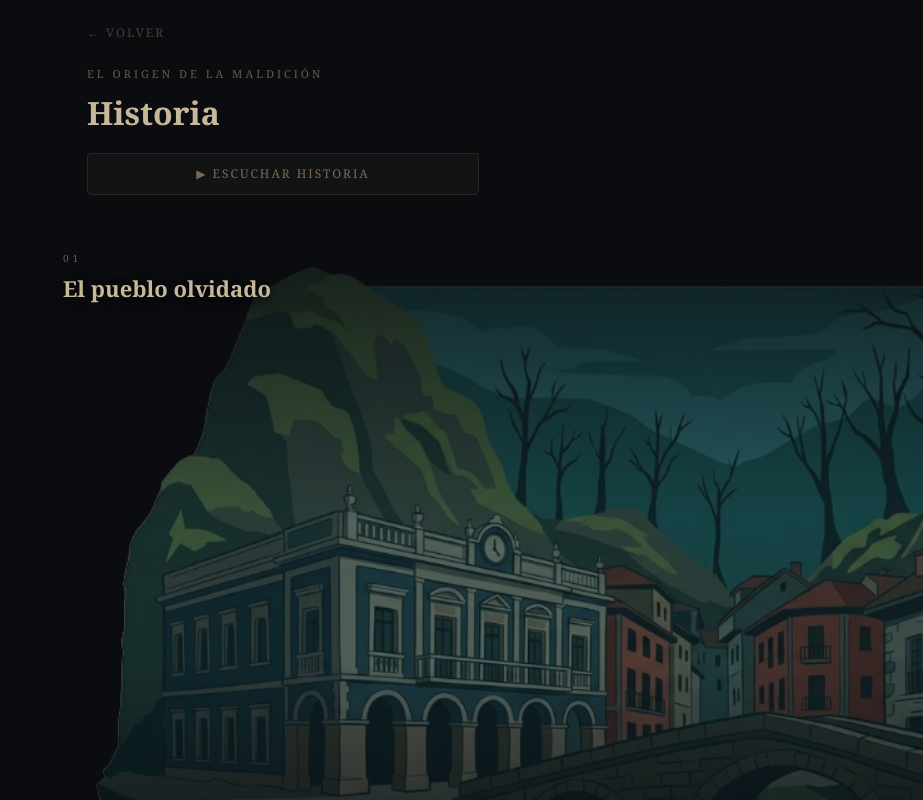
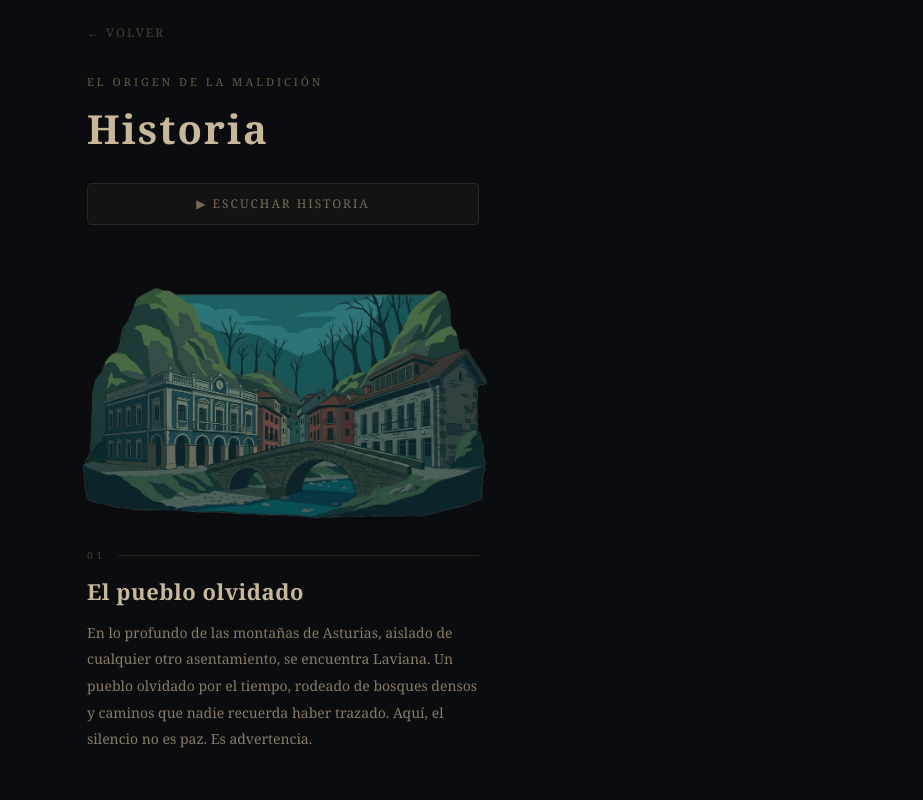
Before and after one commit to cousinho5/laviana, a React (Vite) app: page / in a window 1280 px wide. Both pictures are taken after a click on the button "HISTORIA". Shown: the top 800 px of the page, without its empty margins (357-1280 px from the left). Built offline with nearby package versions, Linux system fonts and the light colour scheme; no server answers.

Commit message:
historia v3

```diff
--- a/src/pages/Historia.tsx
+++ b/src/pages/Historia.tsx
@@ -47,91 +47,88 @@ const capitulos = [
 
 const textoCompleto = capitulos.map(c => `${c.titulo}. ${c.texto}`).join(' ')
 
-function CapituloItem({ cap, index }: { cap: typeof capitulos[0]; index: number }) {
+function useVisible() {
   const ref = useRef<HTMLDivElement>(null)
   const [visible, setVisible] = useState(false)
-
   useEffect(() => {
     const observer = new IntersectionObserver(
       ([entry]) => { if (entry.isIntersecting) setVisible(true) },
-      { threshold: 0.1 }
+      { threshold: 0.12 }
     )
     if (ref.current) observer.observe(ref.current)
     return () => observer.disconnect()
   }, [])
+  return { ref, visible }
+}
 
-  // Capítulo CON imagen — texto encima de la imagen
-  if (cap.imagen) {
+function CapituloConImagen({ cap, index }: { cap: typeof capitulos[0]; index: number }) {
+  const { ref, visible } = useVisible()
+
   return (
-      <div
-        ref={ref}
-        style={{
-          position: 'relative',
-          width: '100vw',
-          marginLeft: '-24px',
+    <div ref={ref} style={{ width: '100%' }}>
+
+      {/* Imagen que emerge de la oscuridad */}
+      <div style={{
+        width: '100%',
+        display: 'flex',
+        justifyContent: 'center',
+        marginBottom: '0px',
         opacity: visible ? 1 : 0,
-          transform: visible ? 'translateY(0)' : 'translateY(30px)',
-          transition: 'opacity 0.8s ease, transform 0.8s ease',
-        }}
-      >
-        {/* Imagen a ancho completo */}
+        transform: visible ? 'scale(1)' : 'scale(0.96)',
+        transition: 'opacity 1s ease, transform 1s ease',
+      }}>
         <img
-          src={cap.imagen}
+          src={cap.imagen!}
           alt={cap.titulo}
           style={{
             width: '100%',
             height: 'auto',
             display: 'block',
+            filter: 'brightness(0.95)',
           }}
         />
+      </div>
 
-        {/* Gradiente encima — oscuro arriba y abajo para el texto */}
+      {/* Texto debajo de la imagen */}
       <div style={{
-          position: 'absolute',
-          inset: 0,
-          background: 'linear-gradient(to bottom, rgba(10,12,15,0.85) 0%, rgba(10,12,15,0.3) 40%, rgba(10,12,15,0.3) 60%, rgba(10,12,15,0.95) 100%)',
-        }} />
-
-        {/* Texto encima */}
+        padding: '0 24px',
+        paddingTop: '24px',
+        opacity: visible ? 1 : 0,
+        transform: visible ? 'translateY(0)' : 'translateY(16px)',
+        transition: 'opacity 0.8s ease 0.3s, transform 0.8s ease 0.3s',
+      }}>
         <div style={{
-          position: 'absolute',
-          inset: 0,
           display: 'flex',
-          flexDirection: 'column',
-          justifyContent: 'space-between',
-          padding: '28px 24px',
+          alignItems: 'center',
+          gap: '12px',
+          marginBottom: '12px',
         }}>
-          {/* Título arriba */}
-          <div>
-            <p style={{
+          <span style={{
             fontFamily: 'Georgia, serif',
             fontSize: '10px',
-              color: '#6a5a45',
+            color: '#4a3a28',
             letterSpacing: '4px',
-              marginBottom: '6px',
           }}>
             {String(index + 1).padStart(2, '0')}
-            </p>
+          </span>
+          <div style={{ height: '1px', flex: 1, background: '#2a2018' }} />
+        </div>
         <h2 style={{
           fontFamily: 'Georgia, serif',
           fontSize: '22px',
           fontWeight: '700',
           color: '#c8b89a',
-              margin: 0,
-              textShadow: '0 2px 12px rgba(0,0,0,0.8)',
+          marginBottom: '12px',
+          letterSpacing: '0.5px',
         }}>
           {cap.titulo}
         </h2>
-          </div>
-
-          {/* Texto abajo */}
         <p style={{
           fontFamily: 'Georgia, serif',
-            fontSize: '13px',
-            color: '#c8b89a',
-            lineHeight: '1.8',
+          fontSize: '14px',
+          color: '#8a7a65',
+          lineHeight: '1.9',
           margin: 0,
-            textShadow: '0 1px 8px rgba(0,0,0,0.9)',
         }}>
           {cap.texto}
         </p>
@@ -140,40 +137,49 @@ function CapituloItem({ cap, index }: { cap: typeof capitulos[0]; index: number
   )
 }
 
-  // Capítulo SIN imagen — solo texto con padding lateral
+function CapituloSinImagen({ cap, index }: { cap: typeof capitulos[0]; index: number }) {
+  const { ref, visible } = useVisible()
+
   return (
     <div
       ref={ref}
       style={{
         padding: '0 24px',
         opacity: visible ? 1 : 0,
-        transform: visible ? 'translateY(0)' : 'translateY(24px)',
+        transform: visible ? 'translateY(0)' : 'translateY(20px)',
         transition: 'opacity 0.7s ease, transform 0.7s ease',
       }}
     >
-      <p style={{
+      <div style={{
+        display: 'flex',
+        alignItems: 'center',
+        gap: '12px',
+        marginBottom: '12px',
+      }}>
+        <span style={{
           fontFamily: 'Georgia, serif',
           fontSize: '10px',
           color: '#4a3a28',
           letterSpacing: '4px',
-        marginBottom: '6px',
         }}>
           {String(index + 1).padStart(2, '0')}
-      </p>
+        </span>
+        <div style={{ height: '1px', flex: 1, background: '#1a1510' }} />
+      </div>
       <h2 style={{
         fontFamily: 'Georgia, serif',
         fontSize: '20px',
         fontWeight: '700',
-        color: '#c8b89a',
+        color: '#a09080',
         marginBottom: '12px',
-        letterSpacing: '1px',
+        letterSpacing: '0.5px',
       }}>
         {cap.titulo}
       </h2>
       <p style={{
         fontFamily: 'Georgia, serif',
         fontSize: '14px',
-        color: '#8a7a65',
+        color: '#6a5a4a',
         lineHeight: '1.9',
         margin: 0,
       }}>
@@ -211,8 +217,8 @@ export default function Historia({ onBack }: Props) {
       overflow: 'hidden',
     }}>
 
-      {/* Header con padding */}
-      <div style={{ width: '100%', maxWidth: '440px', padding: '24px 24px 0' }}>
+      {/* Header */}
+      <div style={{ width: '100%', padding: '24px 24px 0', maxWidth: '440px' }}>
         <button
           onClick={onBack}
           style={{
@@ -224,29 +230,30 @@ export default function Historia({ onBack }: Props) {
             letterSpacing: '2px',
             cursor: 'pointer',
             padding: 0,
-            marginBottom: '24px',
+            marginBottom: '32px',
             display: 'block',
           }}
         >
           ← VOLVER
         </button>
 
-        <div style={{ marginBottom: '20px' }}>
+        {/* Título grande */}
         <p style={{
           fontFamily: 'Georgia, serif',
           fontSize: '11px',
           color: '#6a5a45',
           letterSpacing: '3px',
-            marginBottom: '6px',
+          marginBottom: '8px',
         }}>
           EL ORIGEN DE LA MALDICIÓN
         </p>
         <h1 style={{
           fontFamily: 'Georgia, serif',
-            fontSize: '32px',
+          fontSize: '40px',
           fontWeight: '700',
           color: '#c8b89a',
-            margin: '0 0 16px 0',
+          margin: '0 0 24px 0',
+          letterSpacing: '2px',
         }}>
           Historia
         </h1>
@@ -265,11 +272,11 @@ export default function Historia({ onBack }: Props) {
             letterSpacing: '2px',
             cursor: 'pointer',
             width: '100%',
+            marginBottom: '48px',
           }}
         >
           {narrando ? '◼ DETENER NARRACIÓN' : '▶ ESCUCHAR HISTORIA'}
         </button>
-        </div>
       </div>
 
       {/* Capítulos */}
@@ -278,13 +285,14 @@ export default function Historia({ onBack }: Props) {
         maxWidth: '440px',
         display: 'flex',
         flexDirection: 'column',
-        gap: '48px',
+        gap: '56px',
         paddingBottom: '80px',
-        paddingTop: '8px',
       }}>
-        {capitulos.map((cap, i) => (
-          <CapituloItem key={i} cap={cap} index={i} />
-        ))}
+        {capitulos.map((cap, i) =>
+          cap.imagen
+            ? <CapituloConImagen key={i} cap={cap} index={i} />
+            : <CapituloSinImagen key={i} cap={cap} index={i} />
+        )}
       </div>
     </div>
   )
```
Lines whose indentation alone changed are shown as unchanged.
